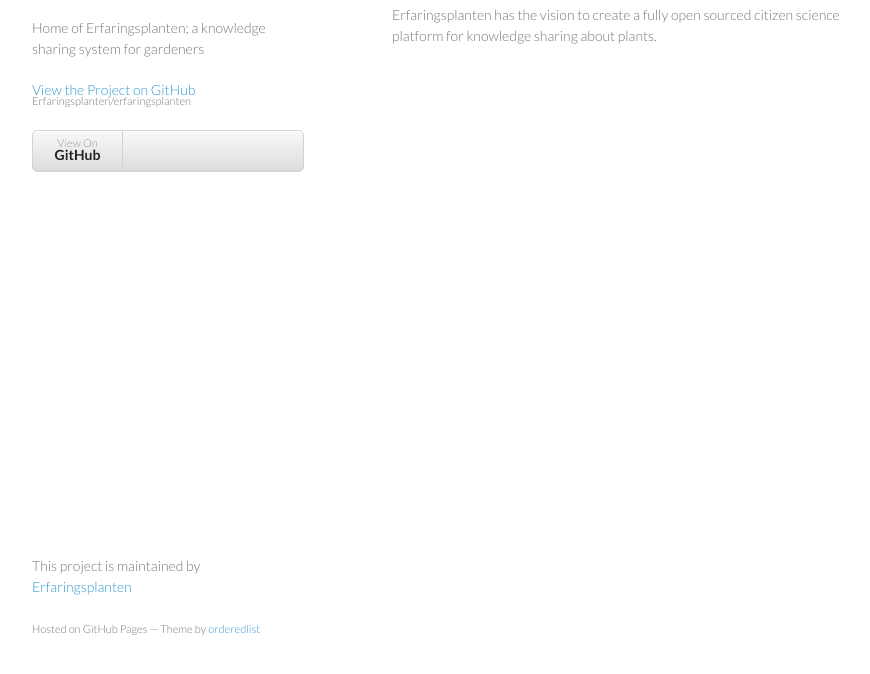
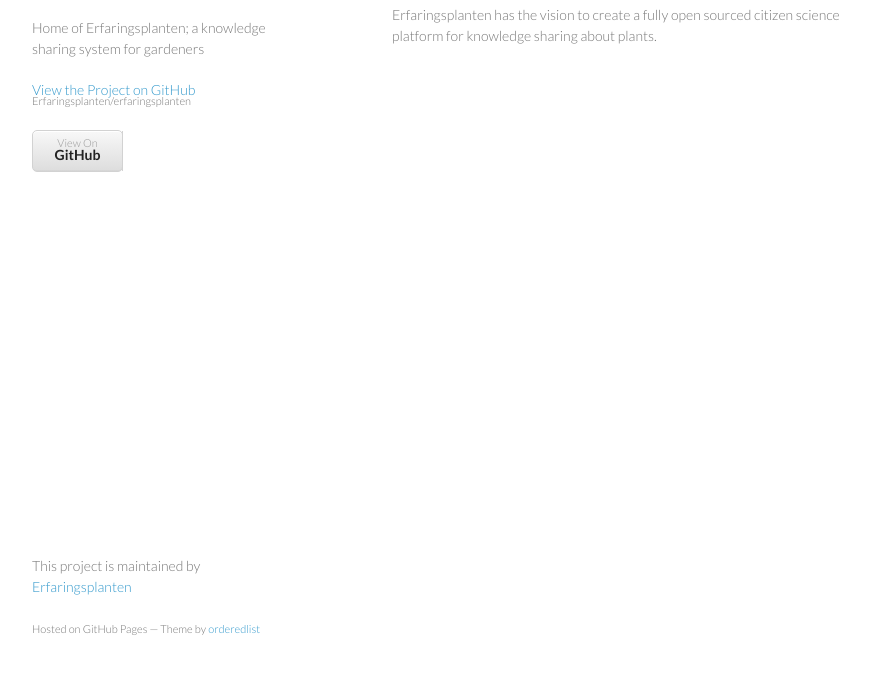
Before and after one commit to ErfaringsPlanten/ErfaringsPlanten, a plain HTML site: page index.html in a window 1280 px wide. Shown: the part 92-766 px from the top of the page, without its empty margins (178-1048 px from the left). Drawn offline with Linux system fonts and the light colour scheme.

Commit message:
Style changed to fit one button

```diff
--- a/stylesheets/styles.css
+++ b/stylesheets/styles.css
@@ -118,7 +118,7 @@ header ul {
   border-radius:5px;
   border:1px solid #d2d2d2;
   box-shadow:inset #fff 0 1px 0, inset rgba(0,0,0,0.03) 0 -1px 0;
-  width:270px;
+  width:89px;
 }
 
 header li {
```
